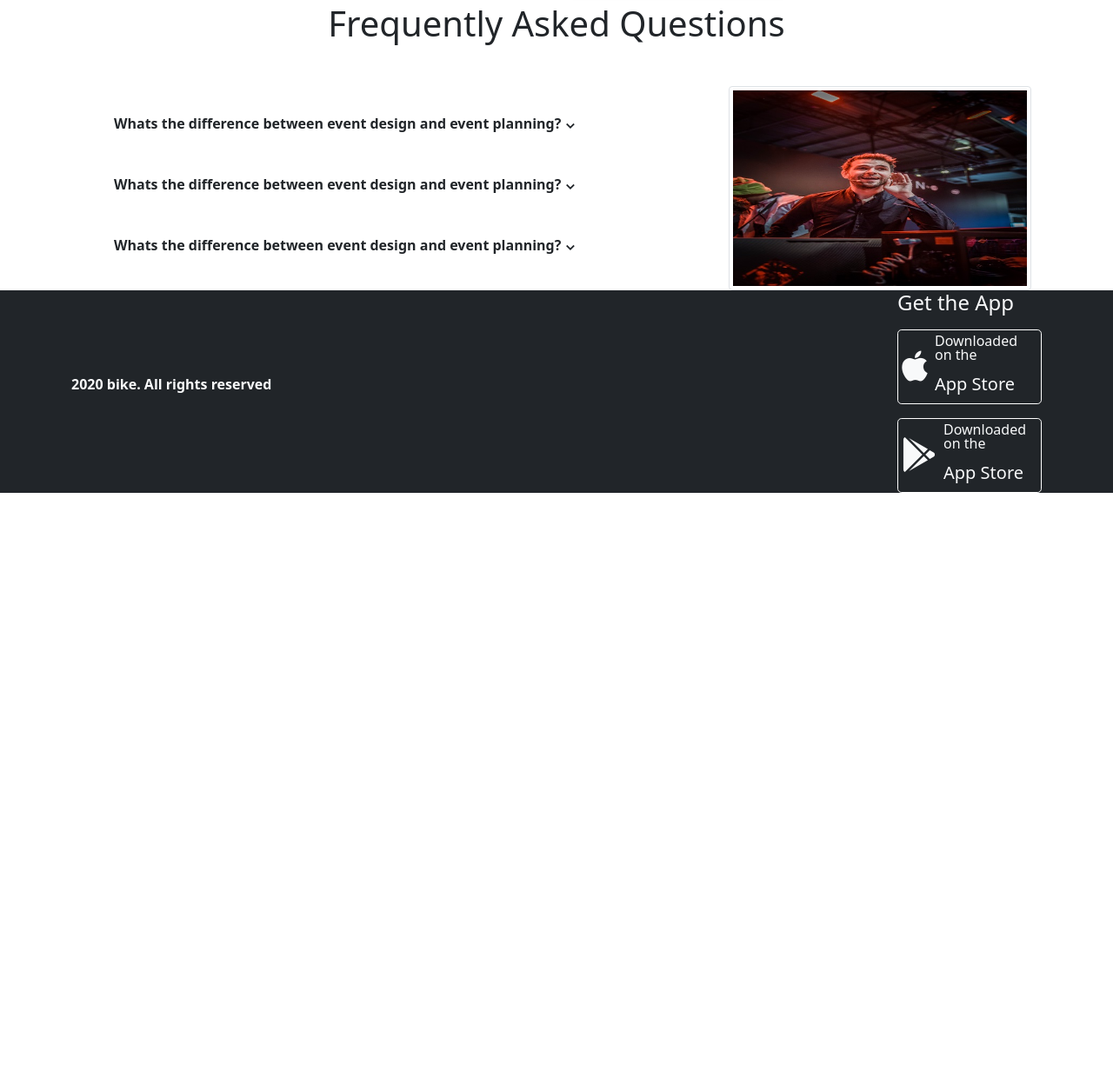
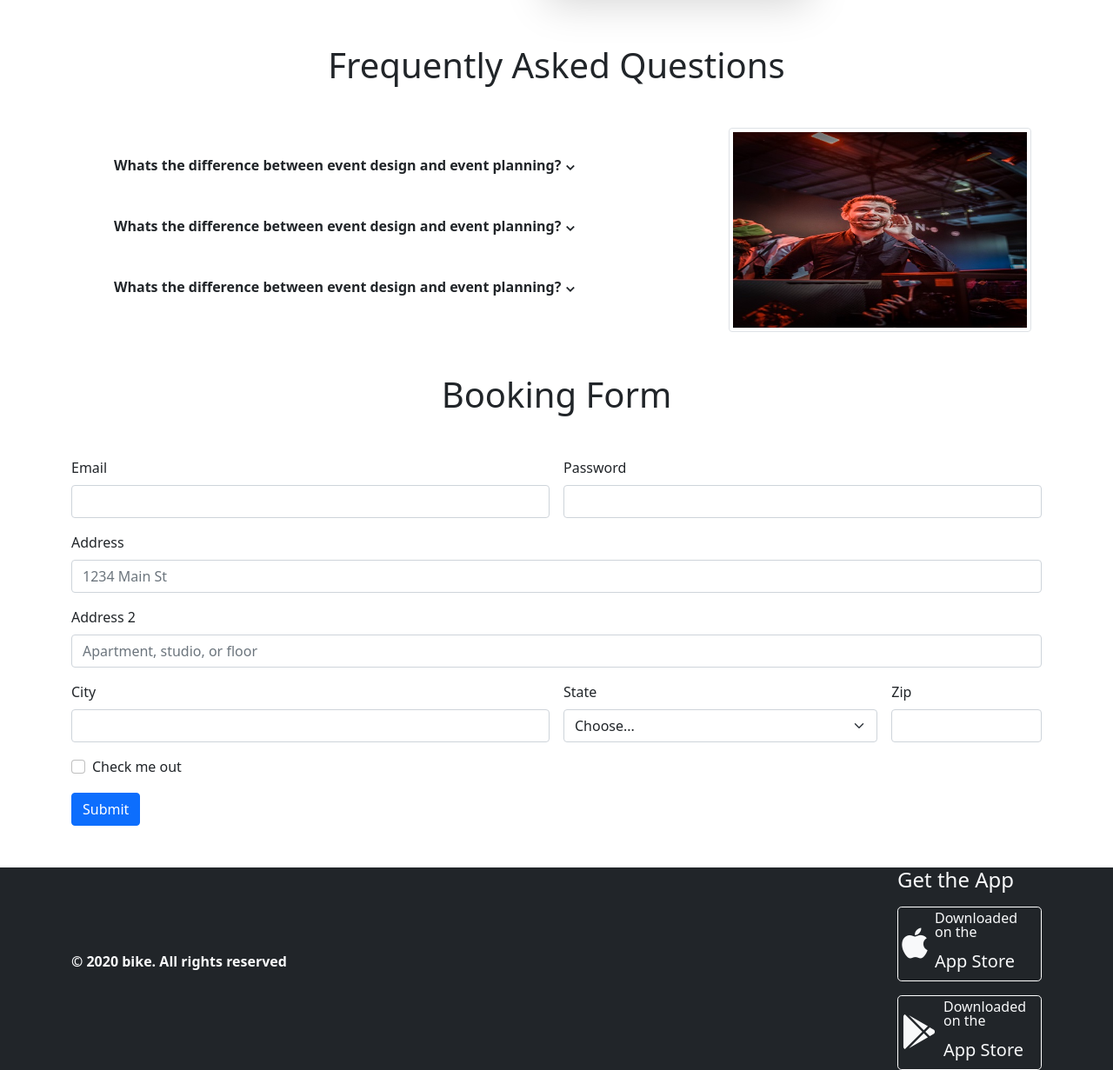
Before and after one commit to rumanak21/RK-Convention-Center, a plain HTML site: page index.html in a window 1280 px wide. Shown: the part 1179-2410 px from the top of the page at 87% size. Before the commit the page ends 1746 px from the top, so only its background shows below. Drawn offline with Linux system fonts and the light colour scheme.

Commit message:
Extra Section Added

```diff
--- a/index.html
+++ b/index.html
@@ -11,7 +11,7 @@
 </head>
 
 <body>
-  <header>
+  <header class="mt-5">
     <!-- Slider Section  -->
     <div id="carouselExampleCaptions" class="carousel slide" data-bs-ride="carousel">
       <div class="carousel-indicators">
@@ -193,14 +193,63 @@
 
         </div>
     </section>
+    <section class="container mt-5">
+      <h1 class="text-center fs-1 mb-5">
+        Booking Form
+      </h1>
+      <form class="row g-3">
+        <div class="col-md-6">
+          <label for="inputEmail4" class="form-label">Email</label>
+          <input type="email" class="form-control" id="inputEmail4">
+        </div>
+        <div class="col-md-6">
+          <label for="inputPassword4" class="form-label">Password</label>
+          <input type="password" class="form-control" id="inputPassword4">
+        </div>
+        <div class="col-12">
+          <label for="inputAddress" class="form-label">Address</label>
+          <input type="text" class="form-control" id="inputAddress" placeholder="1234 Main St">
+        </div>
+        <div class="col-12">
+          <label for="inputAddress2" class="form-label">Address 2</label>
+          <input type="text" class="form-control" id="inputAddress2" placeholder="Apartment, studio, or floor">
+        </div>
+        <div class="col-md-6">
+          <label for="inputCity" class="form-label">City</label>
+          <input type="text" class="form-control" id="inputCity">
+        </div>
+        <div class="col-md-4">
+          <label for="inputState" class="form-label">State</label>
+          <select id="inputState" class="form-select">
+            <option selected>Choose...</option>
+            <option>...</option>
+          </select>
+        </div>
+        <div class="col-md-2">
+          <label for="inputZip" class="form-label">Zip</label>
+          <input type="text" class="form-control" id="inputZip">
+        </div>
+        <div class="col-12">
+          <div class="form-check">
+            <input class="form-check-input" type="checkbox" id="gridCheck">
+            <label class="form-check-label" for="gridCheck">
+              Check me out
+            </label>
+          </div>
+        </div>
+        <div class="col-12">
+          <button type="submit" class="btn btn-primary">Submit</button>
+        </div>
+      </form>
+    </section>
   </main>
   <!-- Footer section -->
-  <footer class="bg-dark">
+  <footer class="bg-dark mt-5">
     <div class="container">
       <div class="row">
         <div class="col d-flex align-items-center">
           <p class="text-light fw-bold">
-            2020 bike. All rights reserved
+            &#xA9; 2020 bike. All rights reserved
           </p>
         </div>
         <div class="col-lg-2 d-flex align-items-center">
```
